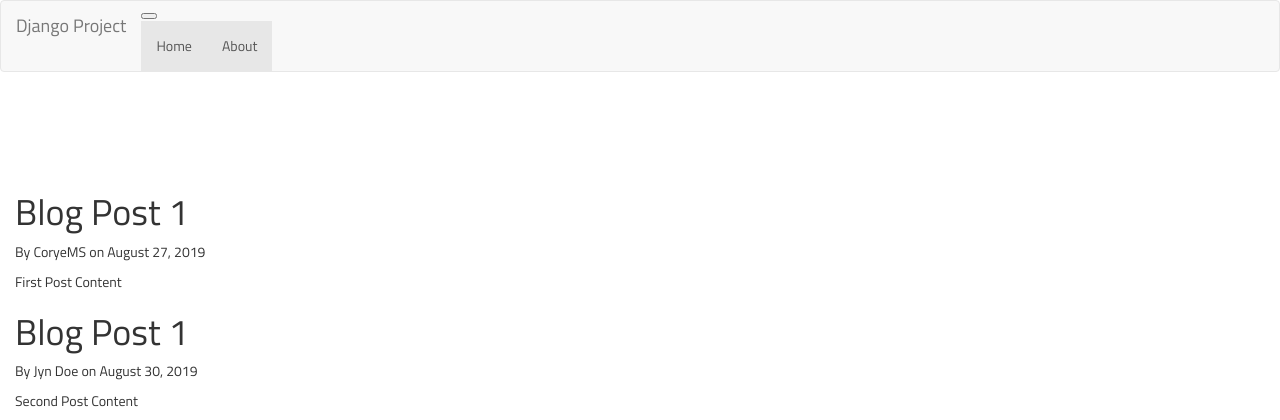
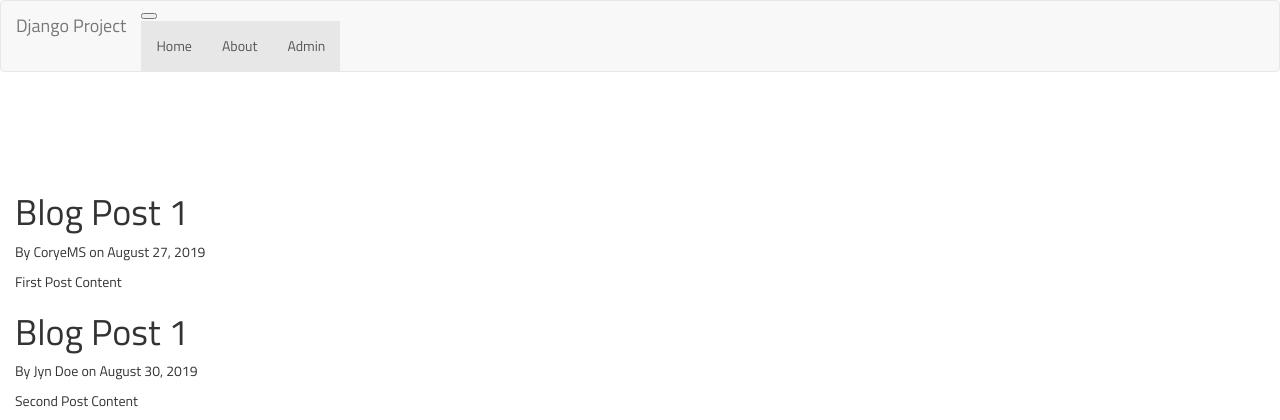
Before and after one commit to ashishbhoi/DiangoProject1, a Django app: page / in a window 1280 px wide. Shown: the top 420 px of the page. Run offline with Django 3.2, Linux system fonts and the light colour scheme; some libraries are stand-ins or nearby versions.

Commit message:
Admin Added in NavBar

```diff
--- a/templates/blog/base.html
+++ b/templates/blog/base.html
@@ -52,6 +52,10 @@
                         {% block about %}{% endblock %}
                     </a>
                 </li>
+                            <li class="nav-item active">
+                    <a class="nav-link p-2" href="/admin" aria-label="Admin">Admin
+                    </a>
+                </li>
             </ul>
         </div>
     </div>
```
